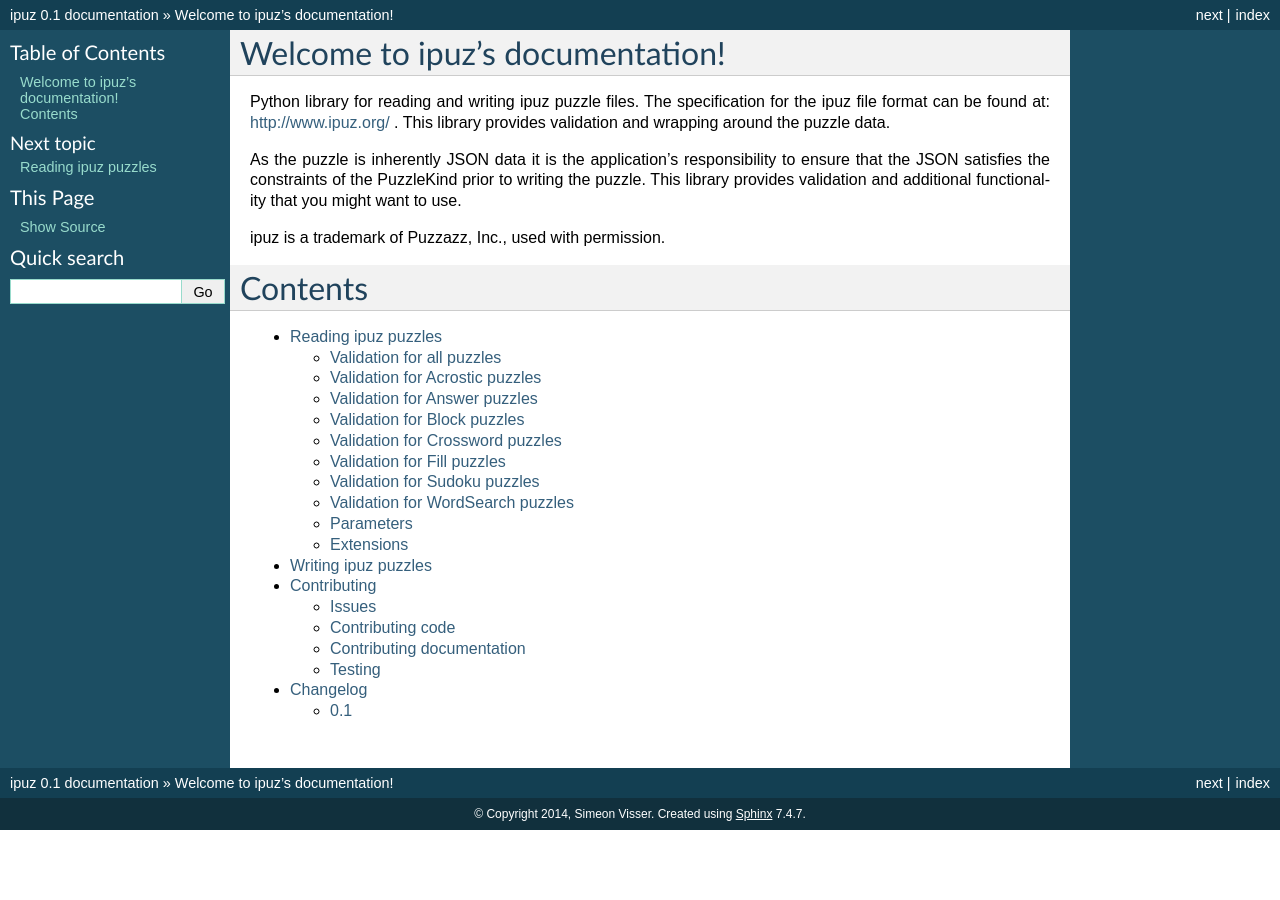
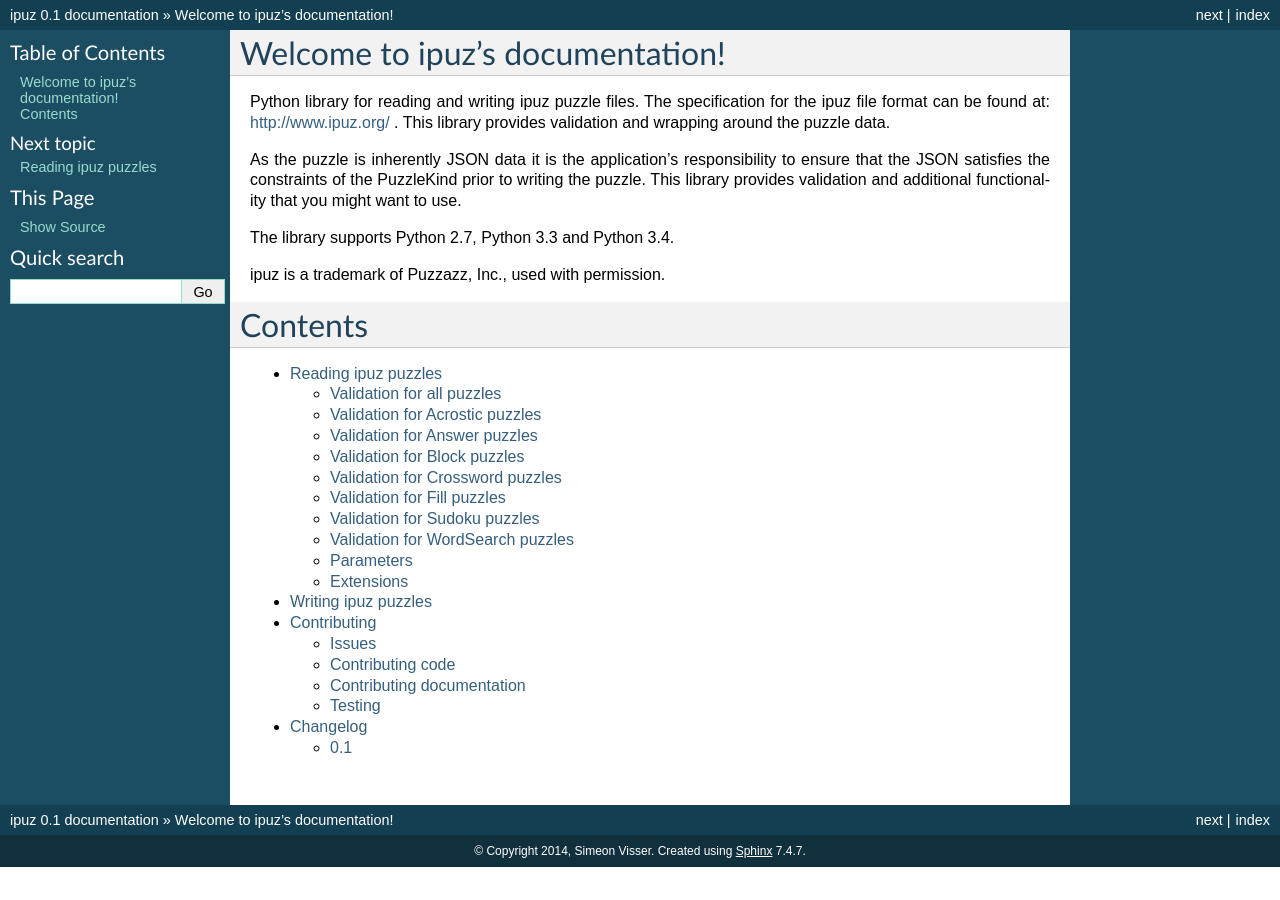
Before and after one commit to svisser/ipuz, a Sphinx documentation site: the page built from docs/index.rst, in a window 1280 px wide. Built offline with Sphinx 7.4.7, drawn with Linux system fonts in a browser that asks for light colours.

Commit message:
Library also works in Python 3.4

```diff
--- a/docs/index.rst
+++ b/docs/index.rst
@@ -15,6 +15,8 @@ to ensure that the JSON satisfies the constraints of the PuzzleKind prior to
 writing the puzzle. This library provides validation and additional
 functionality that you might want to use.
 
+The library supports Python 2.7, Python 3.3 and Python 3.4.
+
 ipuz is a trademark of Puzzazz, Inc., used with permission.
 
 Contents
--- a/setup.py
+++ b/setup.py
@@ -17,6 +17,7 @@ setup(
         "Programming Language :: Python :: 2.7",
         "Programming Language :: Python :: 3",
         "Programming Language :: Python :: 3.3",
+        "Programming Language :: Python :: 3.4",
         "Topic :: Games/Entertainment :: Puzzle Games",
     ]
 )
```
Also changed, not shown: README.md (+2 -0 lines), 1 other file.
